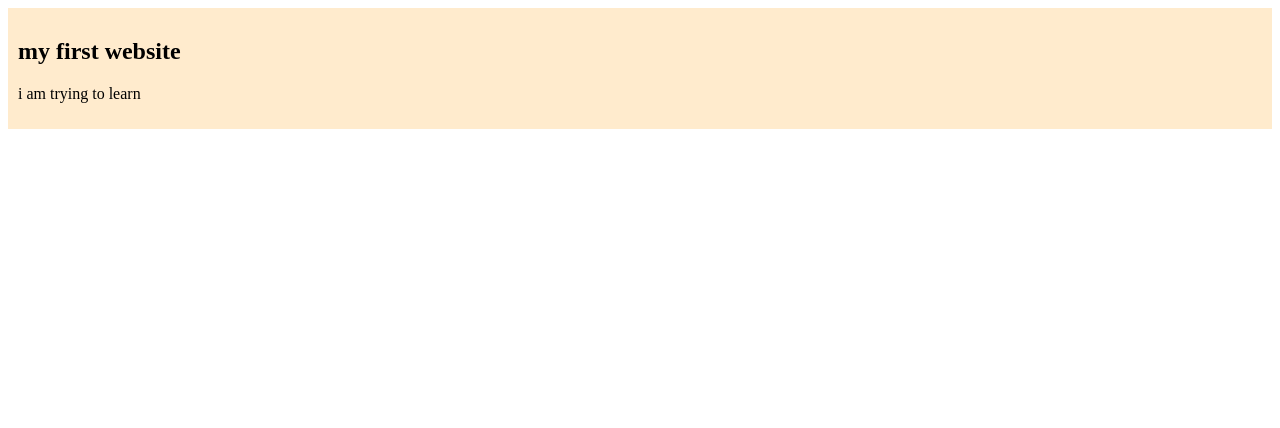
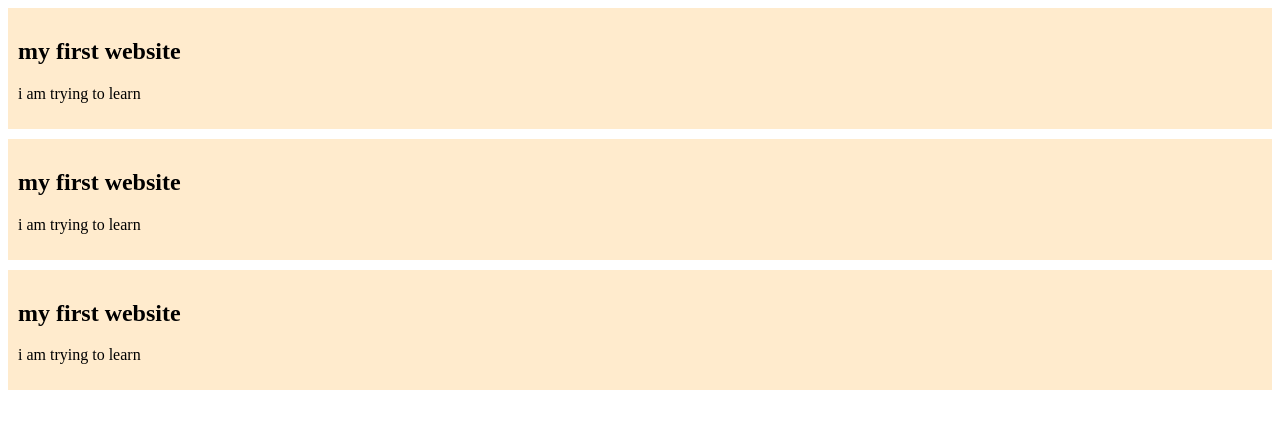
Before and after one commit to SabilaNushurC/another-try, a plain HTML site: page index.html in a window 1280 px wide. Drawn offline with Linux system fonts and the light colour scheme.

Commit message:
secend update

```diff
--- a/index.html
+++ b/index.html
@@ -7,6 +7,15 @@
     <link rel="stylesheet" href="style.css">
 </head>
 <body>
+
+    <div>
+        <h2>my first website</h2>
+        <p>i am trying to learn</p>
+    </div>
+    <div>
+        <h2>my first website</h2>
+        <p>i am trying to learn</p>
+    </div>
     <div>
         <h2>my first website</h2>
         <p>i am trying to learn</p>
--- a/style.css
+++ b/style.css
@@ -1,2 +1,3 @@
 div{ background-color: blanchedalmond;
-padding: 10px;}
+padding: 10px;
+margin-bottom: 10px;}
```
